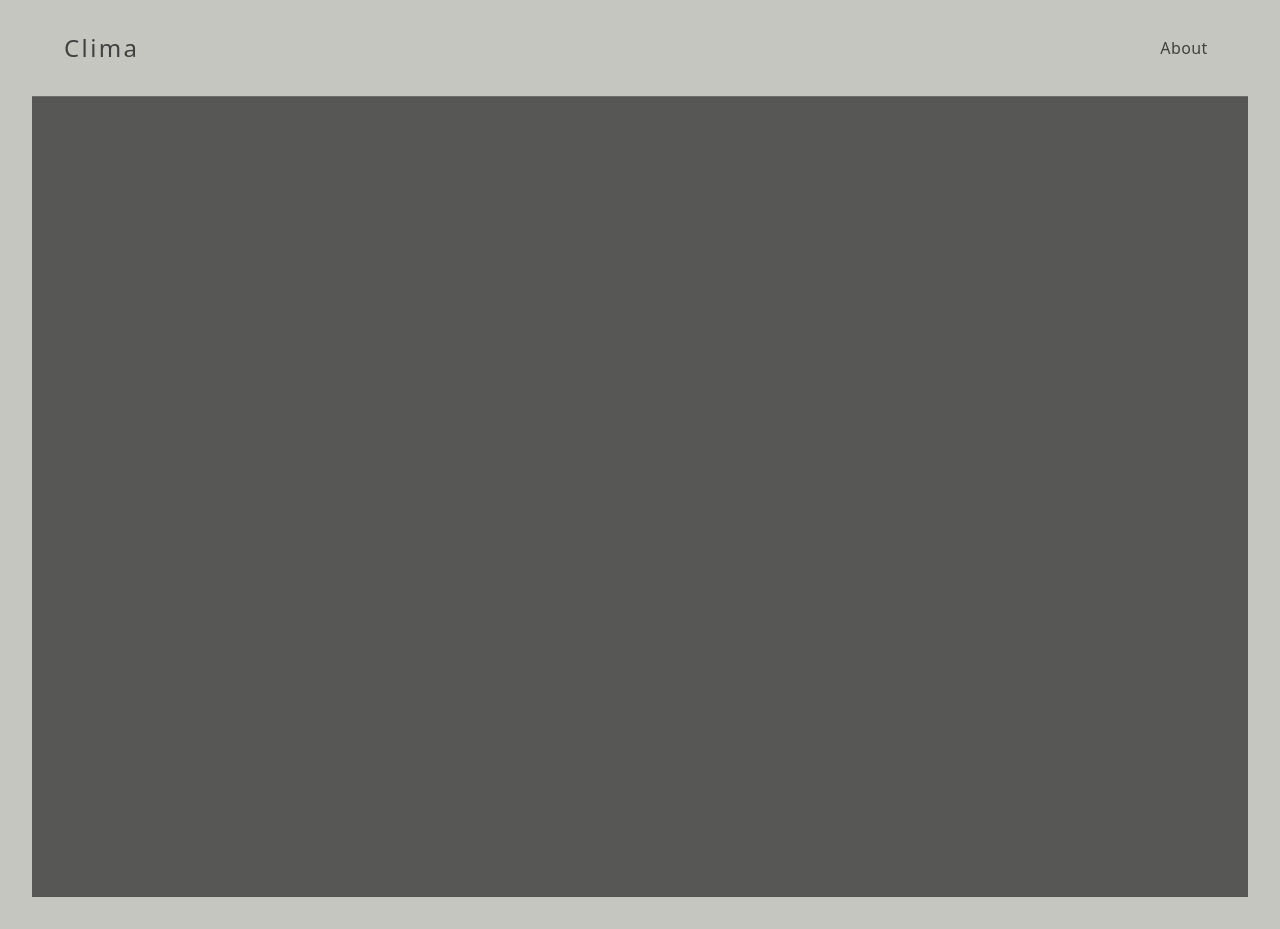
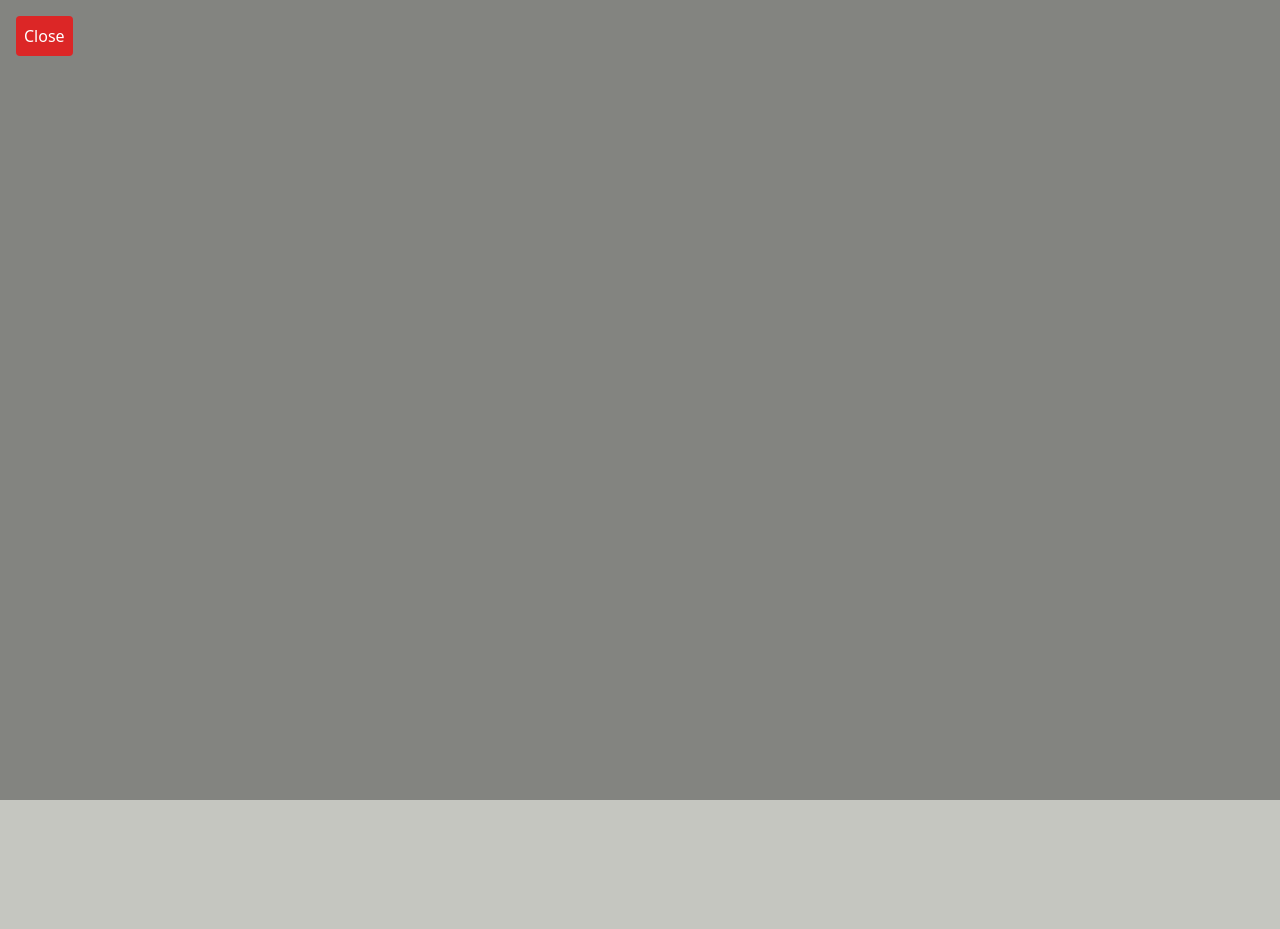
Before and after one commit to owen-addison/clima-e-comm-site, a React (Vite) app: page / in a window 1280 px wide. Both pictures are taken after a click on the element "About". After the commit the page ends 800 px from the top, so only its background shows below. Built offline with nearby package versions, Linux system fonts and the light colour scheme; a web font is replaced by a local one.

Commit message:
[feat] Add a close button and styling to About

```diff
--- a/src/components/About.jsx
+++ b/src/components/About.jsx
@@ -1,9 +1,24 @@
-function About() {
+import PropTypes from 'prop-types';
+
+function About({ onClose }) {
   return (
     <>
-      <div className="min-w-screen min-h-screen bg-moss-900"></div>
+      <div className="fixed inset-0 z-10 flex flex-col items-start justify-between bg-moss-700">
+        <button
+          onClick={onClose}
+          className="m-4 rounded bg-red-600 p-2 text-white hover:bg-red-700"
+        >
+          Close
+        </button>
+        {/* Your about content here */}
+      </div>
     </>
   );
 }
 
+// Define the expected prop types
+About.propTypes = {
+  onClose: PropTypes.func.isRequired,
+};
+
 export default About;
```
